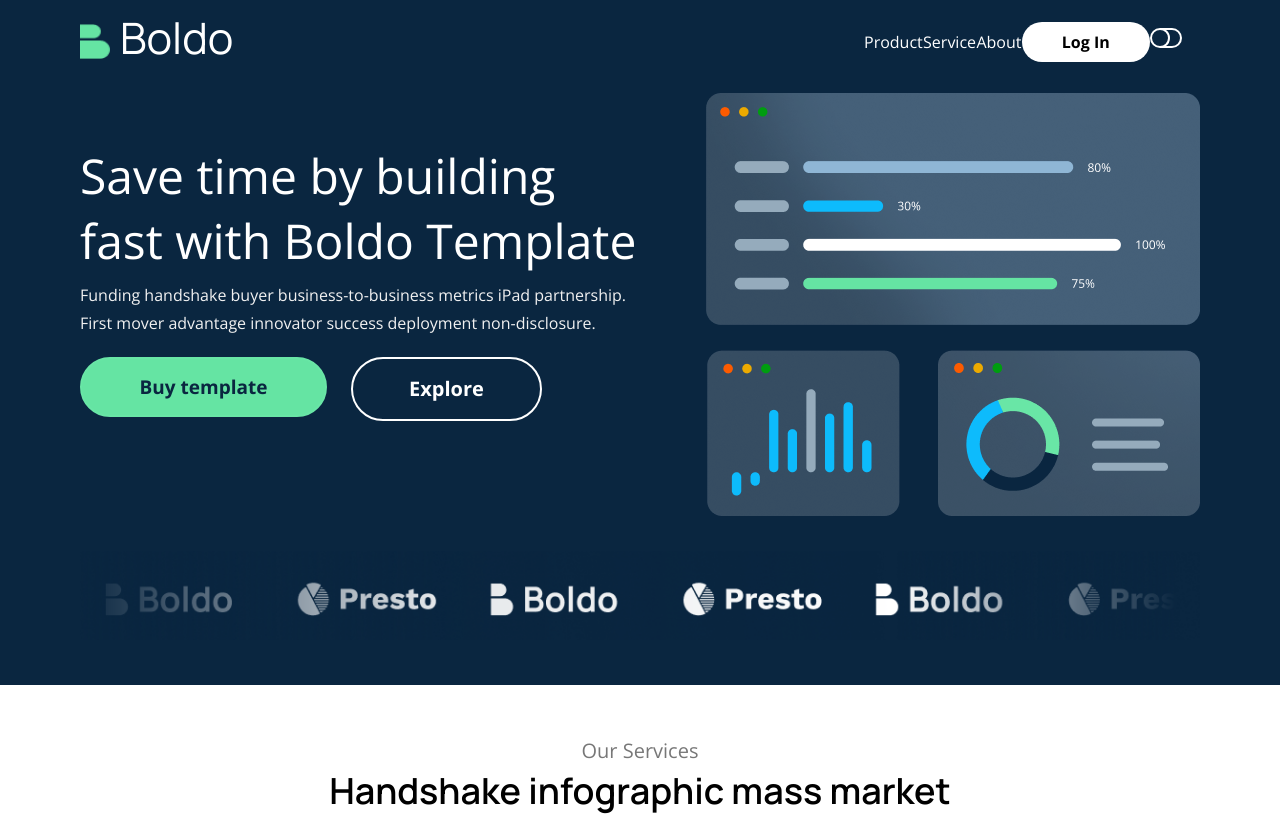
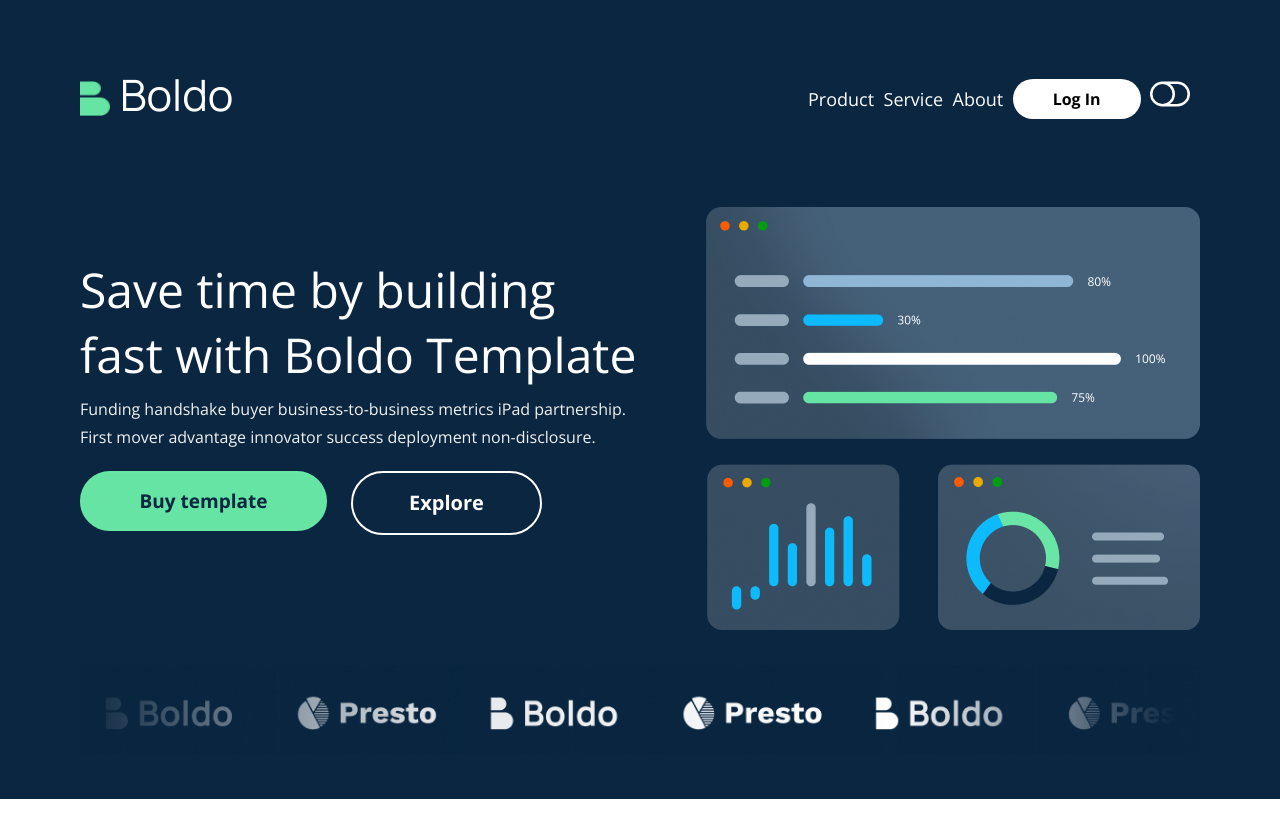
Before and after one commit to olaishola05/Boldo-UI, a React (Create React App) app: page / in a window 1280 px wide. Shown: the top 816 px of the page. Built offline with nearby package versions, Linux system fonts and the light colour scheme.

Commit message:
Fix spacing at the top nav & add light mode to about, conditionally remove toggle btn from block page

```diff
--- a/src/components/About/About.jsx
+++ b/src/components/About/About.jsx
@@ -11,13 +11,16 @@ import pamImg from '../../images/pam.png';
 import handshake from '../../images/handshake.png';
 import valueImg1 from '../../images/value1.png';
 import valueImg2 from '../../images/value2.png';
+import { ThemeContext } from '../Themes/ThemeContext';
 
-const About = () => (
+const About = () => {
+  const { isTheme } = React.useContext(ThemeContext);
+  return (
     <div className={styles.about}>
-    <div className={styles.aboutTop}>
-      <h2>About</h2>
-      <h3>We love to make great things, things that matter.</h3>
-      <p>
+      <div className={styles.aboutTop} style={isTheme ? { backgroundColor: 'white', transition: 'background .5s ease' } : {}}>
+        <h2 style={isTheme ? { color: 'black' } : {}}>About</h2>
+        <h3 style={isTheme ? { color: 'black' } : {}}>We love to make great things, things that matter.</h3>
+        <p style={isTheme ? { color: '#777777' } : {}}>
           Funding handshake buyer business-to-business metrics iPad partnership.
           First mover advantage innovator success deployment non-disclosure.
         </p>
@@ -154,5 +157,6 @@ const About = () => (
       </div>
     </div>
   );
+};
 
 export default About;
--- a/src/components/Layouts/Footer.jsx
+++ b/src/components/Layouts/Footer.jsx
@@ -1,12 +1,9 @@
 import React from 'react';
 import styles from './Layout.module.css';
 import logoBlk from '../../images/Logoblk.png';
-import { ThemeContext } from '../Themes/ThemeContext';
 
-const Footer = () => {
-  const { isTheme } = React.useContext(ThemeContext);
-  return (
-    <footer className={isTheme ? `${styles.darkMode}` : `${styles.footer}`}>
+const Footer = () => (
+  <footer className={styles.footer}>
     <div className={styles.footerTop}>
       <div className={styles.footerTopForm}>
         <h3>An enterprise template to ramp up your company website</h3>
@@ -72,6 +69,5 @@ const Footer = () => {
     </div>
   </footer>
 );
-};
 
 export default Footer;
--- a/src/components/Layouts/Layout.module.css
+++ b/src/components/Layouts/Layout.module.css
@@ -11,7 +11,7 @@
   background-color: var(--navyblue);
   width: 100%;
   color: #fff;
-  padding: 20px 80px;
+  padding: 71px 80px;
   display: flex;
   justify-content: space-between;
 }
@@ -32,7 +32,7 @@ a {
   font-family: 'Open Sans', sans-serif;
   font-style: normal;
   font-weight: 400;
-  font-size: 16px;
+  font-size: 18px;
   line-height: 28px;
 }
 
@@ -63,7 +63,7 @@ a {
 }
 
 .navcontainer ul {
-  width: 30%;
+  width: 35%;
   list-style: none;
   display: flex;
   justify-content: space-between;
@@ -318,5 +318,5 @@ a {
 
 .toggle{
   width: 50px;
-  font-size: 32px;
+  font-size: 40px;
 }
--- a/src/components/Layouts/TopBar.jsx
+++ b/src/components/Layouts/TopBar.jsx
@@ -31,7 +31,7 @@ function TopBar() {
   }, [key, hash]);
 
   useEffect(() => {
-    if (window.location.pathname === '/blog') {
+    if (location.pathname === '/blog') {
       setChangeClass(styles.dynamicNav);
       setLogo(styles.dynamicLogo);
       setBrand(blackLogo);
@@ -43,7 +43,7 @@ function TopBar() {
   }, [location]);
 
   return (
-    <div className={changeClass} style={isTheme ? { backgroundColor: 'white', color: 'black' } : {}}>
+    <div className={changeClass} style={isTheme ? { backgroundColor: 'white', color: 'black', transition: 'background .5s ease' } : {}}>
       <div className={logo}>
         <img src={isTheme ? blackLogo : brand} alt="company logo" />
         <h1><Link to="/" style={isTheme ? { backgroundColor: 'white', color: 'black' } : {}}>Boldo</Link></h1>
@@ -61,9 +61,12 @@ function TopBar() {
             )}
           </li>
         )) }
-        <li className={styles.toggle} onClick={() => toggleTheme()}>
-          {isTheme ? <BsToggleOn /> : <BsToggleOff />}
-        </li>
+        {location.pathname === '/blog' ? '' : (
+          <li className={styles.toggle} onClick={() => toggleTheme()}>
+            {isTheme ? <BsToggleOn /> : <BsToggleOff />}
+          </li>
+        )}
+
       </ul>
     </div>
   );
--- a/src/components/Services/Services.jsx
+++ b/src/components/Services/Services.jsx
@@ -16,9 +16,9 @@ import { ThemeContext } from '../Themes/ThemeContext';
 const Services = () => {
   const { isTheme } = React.useContext(ThemeContext);
   return (
-    <div className={styles.services} id="service" style={isTheme ? { padding: 0 } : {}}>
+    <div className={styles.services} id="service" style={isTheme ? { padding: 0, transition: 'background .5s ease' } : {}}>
       <div style={isTheme ? {
-        backgroundColor: '#0A2640', color: 'white', padding: '50px 80px',
+        backgroundColor: '#0A2640', color: 'white', padding: '50px 80px', transition: 'background .5s ease',
       } : {}}
       >
         <h2 style={isTheme ? { color: '#F1F1F1' } : {}}>Our Services</h2>
```
Lines whose indentation alone changed are shown as unchanged.
